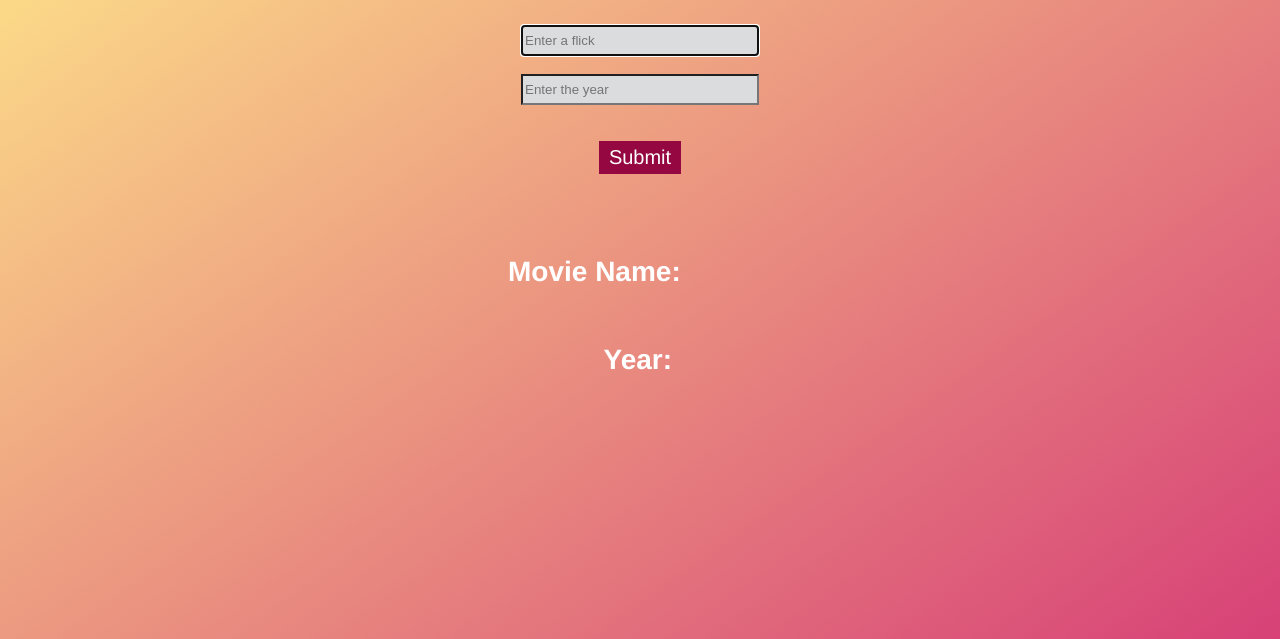
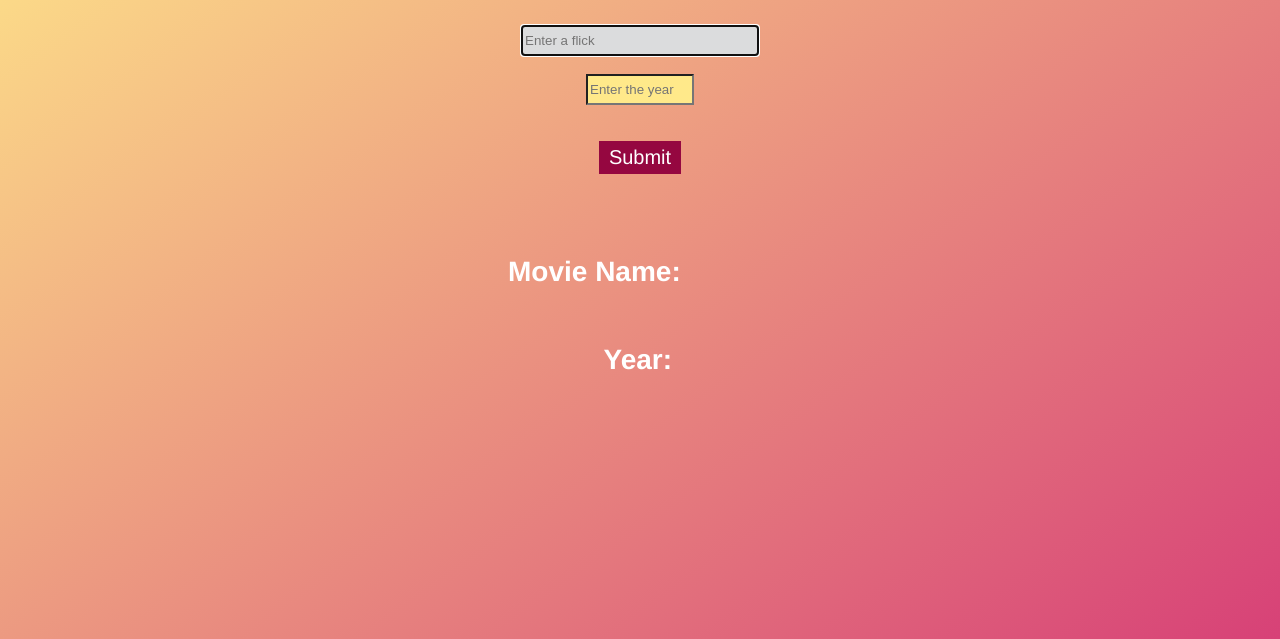
Before and after one commit to kiren11/chrisMess, a plain HTML site: page index.html in a window 1280 px wide. Shown: the part 161-800 px from the top of the page. Drawn offline with Linux system fonts and the light colour scheme.

Commit message:
Updated the input

```diff
--- a/index.css
+++ b/index.css
@@ -54,6 +54,7 @@ input {
     font-size: 28px;
     float: right;
     padding-right: 600px;
+
 }
 
 ul li {
@@ -61,3 +62,8 @@ ul li {
     margin: 5px;
     list-style-type: none;
 }
+
+#input2 {
+    background: #FFE98A;
+    width: 100px;
+}
```
